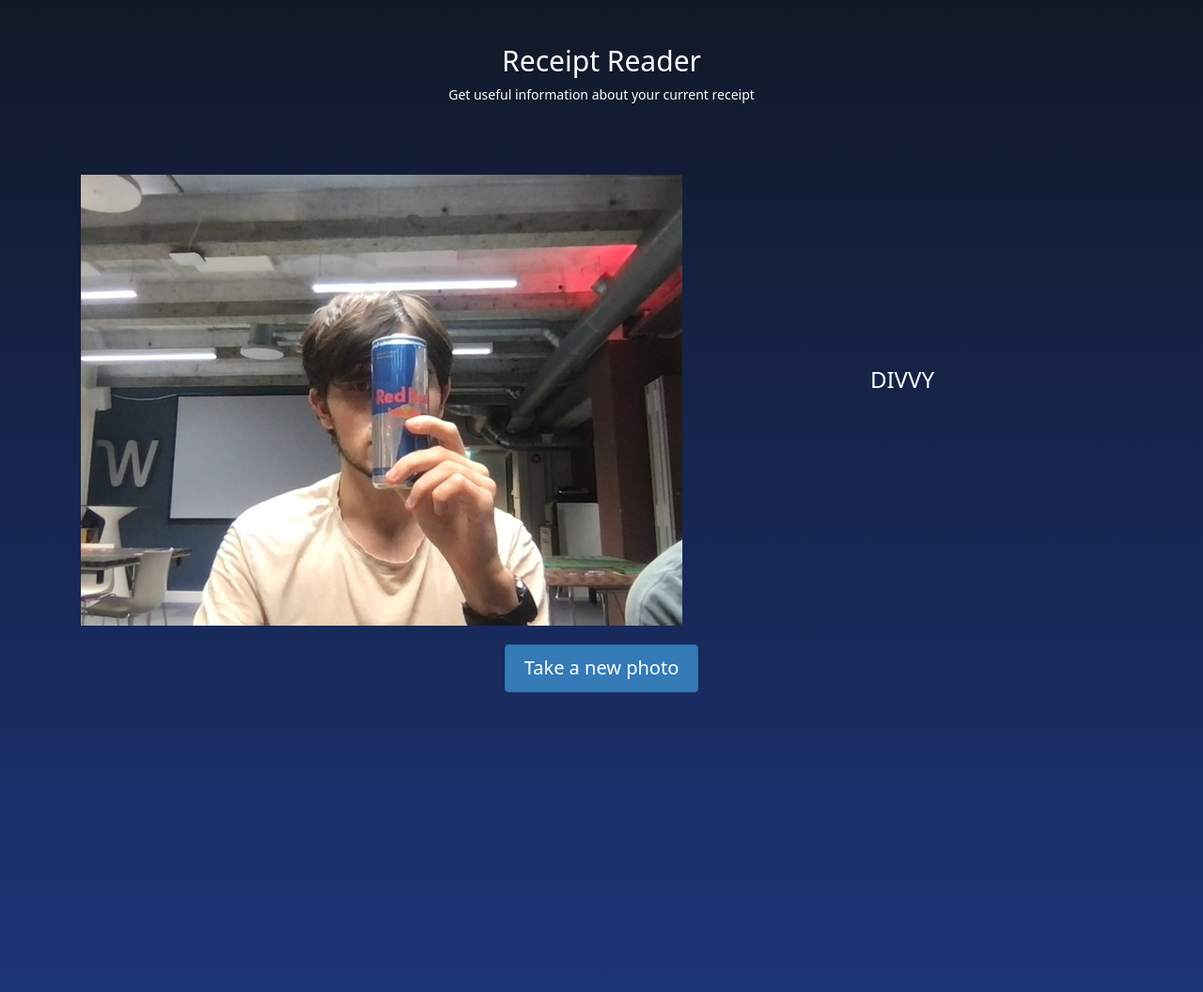
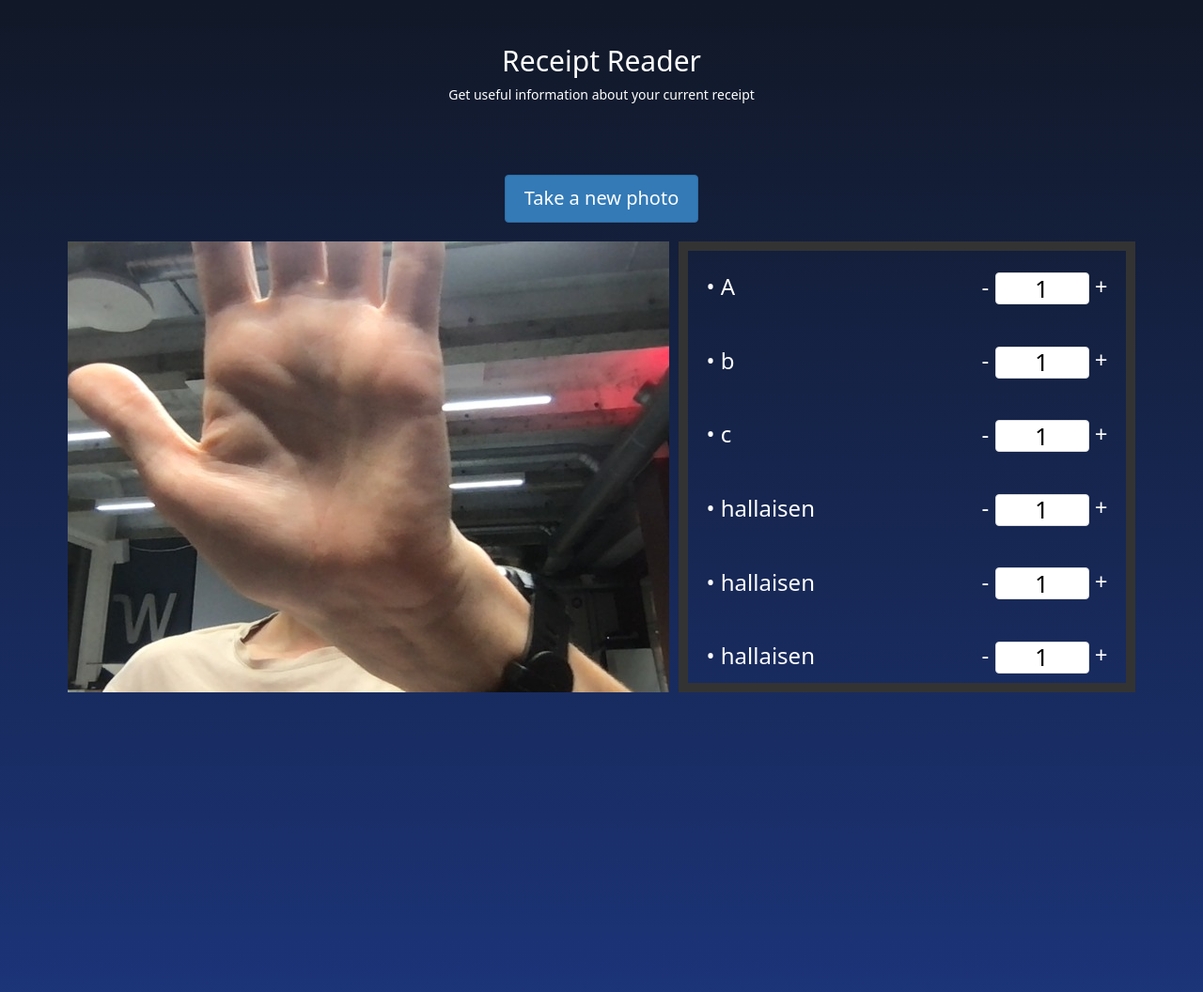
Before and after one commit to jadamixd/CodeNTNU-Hackathon, a Flask app: page /information in a window 1280 px wide. Shown: the top 1056 px of the page at 94% size. Run offline with Flask 3, Linux system fonts and the light colour scheme; some libraries are stand-ins or nearby versions.

Commit message:
Finalised list on fe

```diff
--- a/app.py
+++ b/app.py
@@ -1,8 +1,6 @@
 from flask import Flask, render_template, request
 import base64
 import sys
-
-app = Flask(__name__)
 
 # Add the root directory to sys.path
 # sys.path.append('/main')
@@ -37,7 +35,8 @@ def index():
 
 @app.route('/information')
 def information():
-    return render_template('information.html')
+    data = ["A", "b", "c", "hallaisen", "hallaisen", "hallaisen", "hallaisen", "halsdsdsdsdsdsdlaisen", "hallaisen", "hallaisen"]
+    return render_template('information.html', data=data)
 
 if __name__ == '__main__':
-    app.run(debug=True, port=8080)
+    app.run(debug=True)
--- a/templates/information.html
+++ b/templates/information.html
@@ -15,34 +15,31 @@
             border: 10px #333 solid;
         }
 
-        #CANVAS {
+        .list-div {
+            flex: 1;
+            display: block;
+            padding: 20px; /* Padding for each item */
+            font-size: 24px;
+            margin-bottom: 10px; /* Add margin between items */
+        }
+
+        .border {
             border: 10px #333 solid;
         }
 
-        #videoElement {
-            width: 100%;
-            height: 100%;
-            object-fit: cover;
-        }
+        span {cursor:pointer; }
+            input{
+                height:34px;
+                width: 100px;
+                text-align: center;
+                font-size: 26px;
+                border:1px solid #ddd;
+                border-radius:4px;
+                display: inline-block;
+                vertical-align: middle;
+                color: black;
+            }
 
-        .no-padding {
-            padding-left: 0;
-            padding-right: 0;
-        }
-
-        #f_style {
-            width: 100%;
-            height: 70%;
-            margin-right: 10px;
-        }
-
-        /* Increase the size of the div elements */
-        .large-div {
-            flex: 1;
-            display: inline-block;
-            padding: 200px; /* Add more padding to increase size */
-            font-size: 24px; /* Increase font size */
-        }
     </style>
 </head>
 <body class="bg-gradient-to-b from-gray-900 to-blue-900 font-sans text-white m-0 p-0">
@@ -52,19 +49,49 @@
     </div>
 
     <main class="flex min-h-screen w-full flex-col items-center pt-10">
-        <div class="flex">
-            <div style="display: inline-block;">
-                <img src="{{ url_for('static', filename="/reciept.jpg") }}" alt="Receipt Image">
-            </div>
-            <div class="large-div">
-                DIVVY
-            </div>
-        </div>
         <a id="backpage" href="/">
-            <button style="margin-top: 20px; font-size: 20px; padding: 10px 20px;" class="btn btn-primary" type="button">
+            <button style="margin-bottom: 20px; font-size: 20px; padding: 10px 20px;" class="btn btn-primary" type="button">
                 Take a new photo
             </button>
         </a>
+        <div class="flex">
+            <div style="display: inline-block; margin-right: 10px;"> <!-- Use "margin-right" instead of "style" twice -->
+                <img src="{{ url_for('static', filename="/reciept.jpg") }}" alt="Receipt Image">
+            </div>
+            <div class="border" style="max-height: 480px; overflow-y: auto;">
+                {% for item in data %}
+                <div class="list-div" style="margin-bottom: 1px; display: flex; justify-content: space-between; align-items: center;">
+                    <div>
+                        • {{ item }}
+                    </div>
+                    <div style="margin-left: 20px">
+                        <span class="minus">-</span>
+                        <input type="text" value="1"/>
+                        <span class="plus">+</span>
+                    </div>
+                </div>
+                {% endfor %}
+            </div>
+        </div>
     </main>
+    <script>
+        $(document).ready(function() {
+			$('.minus').click(function () {
+				var $input = $(this).parent().find('input');
+				var count = parseInt($input.val()) - 1;
+				count = count < 1 ? 1 : count;
+				$input.val(count);
+				$input.change();
+				return false;
+			});
+			$('.plus').click(function () {
+				var $input = $(this).parent().find('input');
+				$input.val(parseInt($input.val()) + 1);
+				$input.change();
+				return false;
+			});
+		});
+    </script>
+
 </body>
 </html>
```
Also changed, not shown: static/reciept.jpg.
